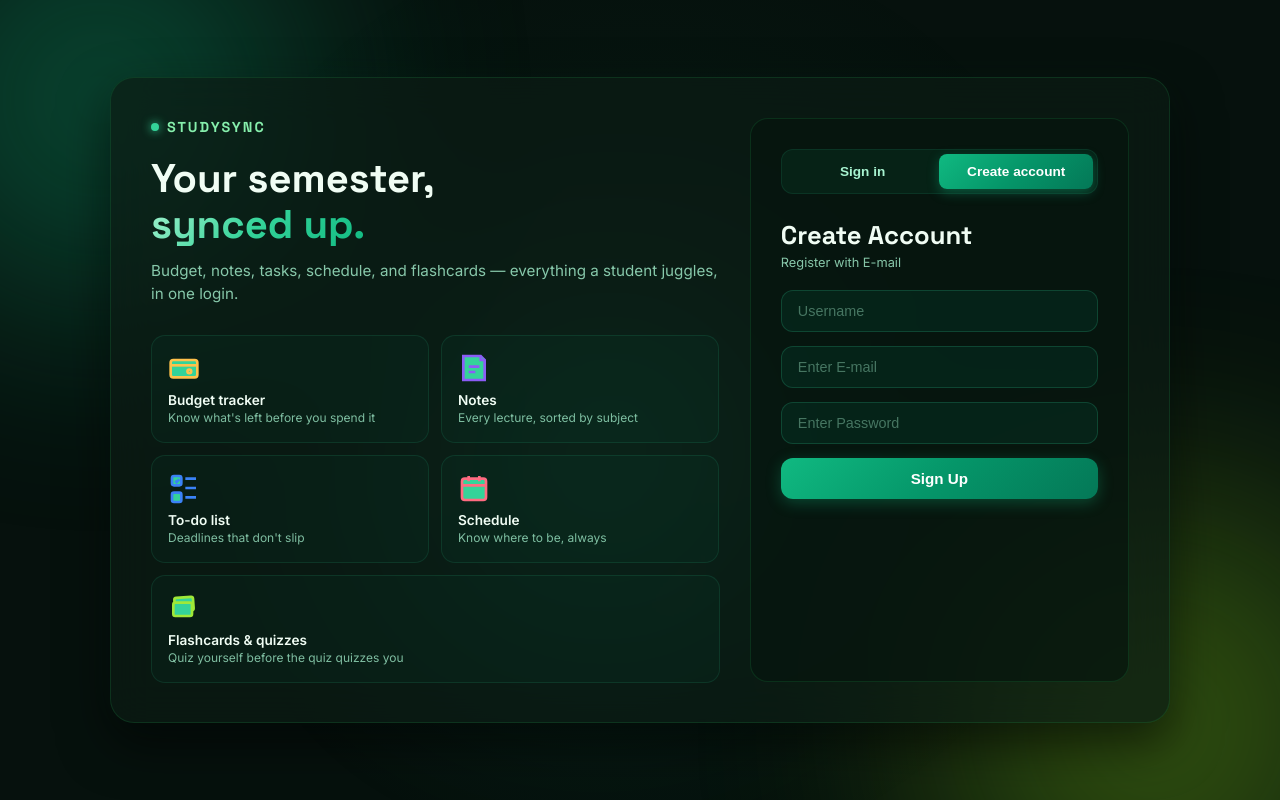
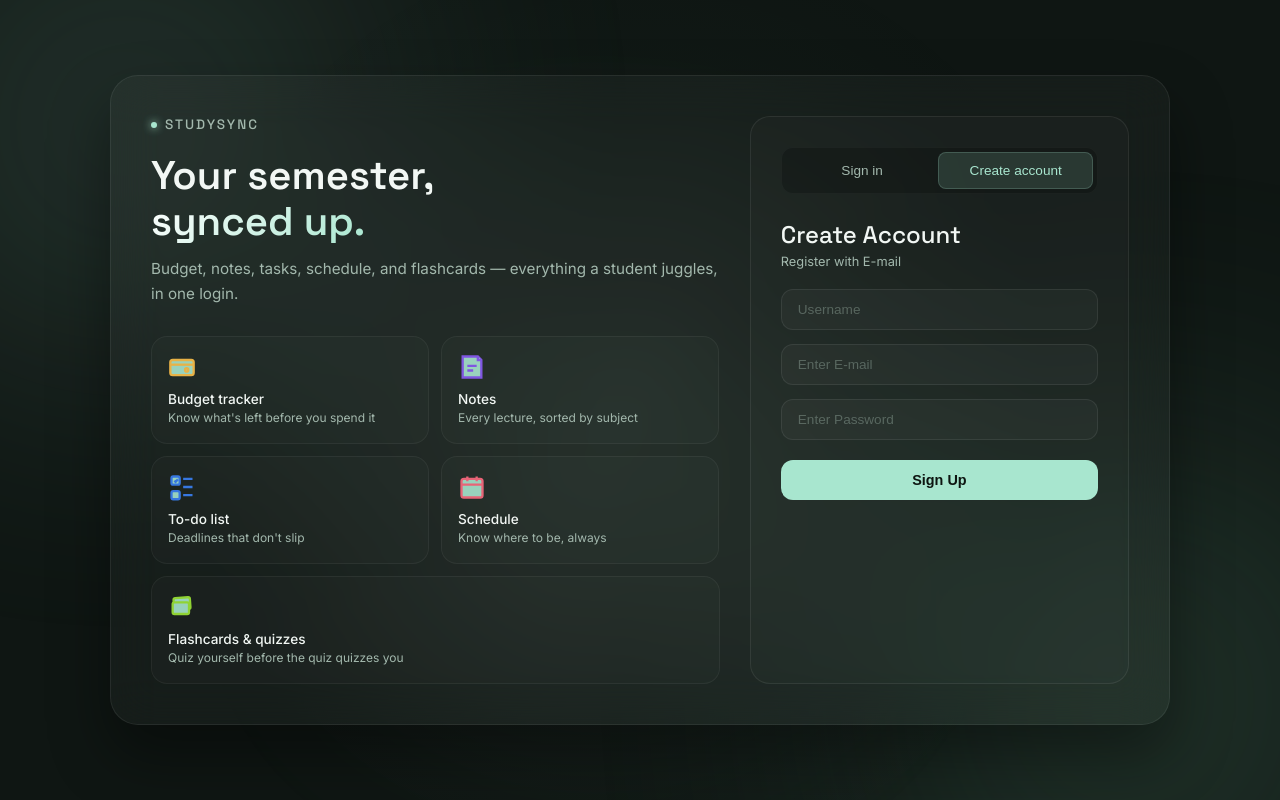
Before and after one commit to StudySyncTeam/Initial-StudySync-project, a Flask app: page /register in a window 1280 px wide. Run offline with Flask 3, Linux system fonts and the light colour scheme.

Commit message:
modify style

```diff
--- a/static/css/style.css
+++ b/static/css/style.css
@@ -8,16 +8,17 @@
 }
 
 :root {
-    --bg-dark: #06110d;
-    --card-bg: rgba(12, 28, 20, 0.7);
-    --card-border: rgba(34, 197, 94, 0.15);
-    --text-primary: #f0fdf4;
-    --text-secondary: #86efac;
-    --accent-blue: #10b981; /* Primary Green Accent */
-    --accent-gradient: linear-gradient(135deg, #10b981 0%, #059669 50%, #047857 100%);
-    --input-bg: rgba(6, 78, 59, 0.25);
-    --input-border: rgba(52, 211, 153, 0.2);
-    --radius-lg: 18px;
+    --bg-dark: #0f1613;
+    --card-bg: rgba(255, 255, 255, 0.03); /* Ultra-transparent glass */
+    --card-border: rgba(255, 255, 255, 0.07);
+    --text-primary: #f2f7f4;
+    --text-secondary: #a3b8ad;
+    --pastel-green: #a8e6cf; /* Soft pastel green */
+    --pastel-sage: #88d8b0;
+    --accent-gradient: linear-gradient(135deg, rgba(168, 230, 207, 0.8) 0%, rgba(136, 216, 176, 0.8) 100%);
+    --input-bg: rgba(255, 255, 255, 0.03);
+    --input-border: rgba(255, 255, 255, 0.08);
+    --radius-lg: 20px;
     --radius-md: 12px;
     --radius-sm: 8px;
     --font-heading: 'Space Grotesk', sans-serif;
@@ -37,7 +38,7 @@ body {
 }
 
 /* ==========================================================================
-   2. BACKGROUND EFFECTS
+   2. BACKGROUND EFFECTS (Minimal & Soft Pastel)
    ========================================================================== */
 #particles {
     position: fixed;
@@ -52,35 +53,35 @@ body {
 .bg-blob {
     position: fixed;
     border-radius: 50%;
-    filter: blur(120px);
-    opacity: 0.35;
+    filter: blur(140px);
+    opacity: 0.18; /* Reduced opacity for softness */
     pointer-events: none;
     z-index: 0;
 }
 
-/* Primary Emerald Green */
+/* Soft Mint Glow */
 .blob1 {
-    width: 400px;
-    height: 400px;
-    background: #10b981;
+    width: 450px;
+    height: 450px;
+    background: #a8e6cf;
     top: -100px;
     left: -100px;
 }
 
-/* Electric Neon Lime */
+/* Muted Sage */
 .blob2 {
-    width: 450px;
-    height: 450px;
-    background: #84cc16;
+    width: 500px;
+    height: 500px;
+    background: #88d8b0;
     bottom: -150px;
     right: -100px;
 }
 
-/* Deep Mint Spark */
+/* Minimal Cream Spark */
 .blob3 {
     width: 300px;
     height: 300px;
-    background: #059669;
+    background: #d8f3dc;
     top: 40%;
     left: 35%;
 }
@@ -92,7 +93,7 @@ body {
     width: 100%;
     height: 100%;
     pointer-events: none;
-    background: radial-gradient(600px at var(--mouse-x, 50%) var(--mouse-y, 50%), rgba(52, 211, 153, 0.06), transparent 80%);
+    background: radial-gradient(600px at var(--mouse-x, 50%) var(--mouse-y, 50%), rgba(168, 230, 207, 0.04), transparent 80%);
     z-index: 1;
 }
 
@@ -113,11 +114,11 @@ body {
     gap: 30px;
     background: var(--card-bg);
     border: 1px solid var(--card-border);
-    backdrop-filter: blur(20px);
-    -webkit-backdrop-filter: blur(20px);
-    border-radius: 24px;
+    backdrop-filter: blur(24px);
+    -webkit-backdrop-filter: blur(24px);
+    border-radius: 28px;
     padding: 40px;
-    box-shadow: 0 20px 50px rgba(0, 0, 0, 0.6), 0 0 40px rgba(16, 185, 129, 0.05);
+    box-shadow: 0 30px 60px rgba(0, 0, 0, 0.4);
 }
 
 /* ==========================================================================
@@ -131,9 +132,9 @@ body {
 
 .brand {
     font-family: var(--font-heading);
-    font-weight: 700;
+    font-weight: 500;
     letter-spacing: 2px;
-    font-size: 0.9rem;
+    font-size: 0.85rem;
     color: var(--text-secondary);
     display: flex;
     align-items: center;
@@ -142,11 +143,11 @@ body {
 }
 
 .brand .dot {
-    width: 8px;
-    height: 8px;
-    background: #34d399;
+    width: 6px;
+    height: 6px;
+    background: var(--pastel-green);
     border-radius: 50%;
-    box-shadow: 0 0 10px #34d399;
+    box-shadow: 0 0 8px var(--pastel-green);
 }
 
 .showcase h1 {
@@ -154,22 +155,22 @@ body {
     font-size: 2.5rem;
     line-height: 1.15;
     margin-bottom: 12px;
-    font-weight: 700;
+    font-weight: 600;
 }
 
 .showcase h1 .grad {
-    background: linear-gradient(135deg, #a7f3d0 0%, #34d399 50%, #10b981 100%);
+    background: linear-gradient(135deg, #ffffff 0%, #a8e6cf 100%);
     background-clip: text;
     -webkit-background-clip: text;
     -webkit-text-fill-color: transparent;
 }
 
 .lede {
-    color: #a7f3d0;
-    opacity: 0.8;
+    color: var(--text-secondary);
     font-size: 0.95rem;
-    line-height: 1.5;
+    line-height: 1.6;
     margin-bottom: 30px;
+    font-weight: 300;
 }
 
 /* Bento Grid */
@@ -181,18 +182,18 @@ body {
 }
 
 .bento-item {
-    background: rgba(16, 185, 129, 0.04);
-    border: 1px solid rgba(52, 211, 153, 0.12);
+    background: rgba(255, 255, 255, 0.02);
+    border: 1px solid rgba(255, 255, 255, 0.05);
     padding: 16px;
-    border-radius: 14px;
+    border-radius: 16px;
     transform-style: preserve-3d;
-    transition: transform 0.15s ease-out, background 0.3s ease, border-color 0.3s ease;
+    transition: all 0.3s ease;
     will-change: transform;
 }
 
 .bento-item:hover {
-    background: rgba(16, 185, 129, 0.12);
-    border-color: rgba(52, 211, 153, 0.4);
+    background: rgba(255, 255, 255, 0.04);
+    border-color: rgba(168, 230, 207, 0.25);
 }
 
 .bento-item.wide {
@@ -200,10 +201,11 @@ body {
 }
 
 .bento-item .ic {
-    width: 32px;
-    height: 32px;
-    margin-bottom: 8px;
-    color: #34d399;
+    width: 28px;
+    height: 28px;
+    margin-bottom: 10px;
+    color: var(--pastel-green);
+    opacity: 0.9;
 }
 
 .bento-item .ic svg {
@@ -213,24 +215,24 @@ body {
 }
 
 .bento-item .t {
-    font-weight: 600;
+    font-weight: 500;
     font-size: 0.85rem;
-    margin-bottom: 2px;
+    margin-bottom: 3px;
     color: var(--text-primary);
 }
 
 .bento-item .d {
     font-size: 0.75rem;
-    color: #a7f3d0;
-    opacity: 0.75;
-    line-height: 1.3;
+    color: var(--text-secondary);
+    line-height: 1.4;
+    font-weight: 300;
 }
 
 /* ==========================================================================
    5. AUTH PANEL & FORMS
    ========================================================================== */
 .auth-panel {
-    background: rgba(6, 20, 14, 0.6);
+    background: rgba(255, 255, 255, 0.02);
     border: 1px solid var(--card-border);
     border-radius: var(--radius-lg);
     padding: 30px;
@@ -240,30 +242,30 @@ body {
 
 .tabs {
     display: flex;
-    background: rgba(16, 185, 129, 0.08);
+    background: rgba(0, 0, 0, 0.2);
     padding: 4px;
     border-radius: var(--radius-md);
     margin-bottom: 25px;
-    border: 1px solid rgba(52, 211, 153, 0.1);
+    border: 1px solid rgba(255, 255, 255, 0.03);
 }
 
 .tabs button {
     flex: 1;
     background: none;
     border: none;
-    color: #a7f3d0;
+    color: var(--text-secondary);
     padding: 10px 0;
     font-size: 0.85rem;
-    font-weight: 600;
+    font-weight: 500;
     cursor: pointer;
     border-radius: var(--radius-sm);
     transition: all 0.3s ease;
 }
 
 .tabs button.active {
-    background: var(--accent-gradient);
-    color: #ffffff;
-    box-shadow: 0 4px 12px rgba(16, 185, 129, 0.35);
+    background: rgba(168, 230, 207, 0.15);
+    color: var(--pastel-green);
+    border: 1px solid rgba(168, 230, 207, 0.2);
 }
 
 .auth-form {
@@ -277,15 +279,16 @@ body {
 
 .auth-form h1 {
     font-family: var(--font-heading);
-    font-size: 1.6rem;
+    font-size: 1.5rem;
+    font-weight: 500;
     margin-bottom: 4px;
 }
 
 .auth-form span {
     font-size: 0.8rem;
-    color: #a7f3d0;
-    opacity: 0.8;
+    color: var(--text-secondary);
     margin-bottom: 20px;
+    font-weight: 300;
 }
 
 .auth-form input {
@@ -294,42 +297,41 @@ body {
     border-radius: var(--radius-md);
     padding: 12px 16px;
     color: var(--text-primary);
-    font-size: 0.9rem;
+    font-size: 0.85rem;
     margin-bottom: 14px;
     outline: none;
     transition: all 0.25s ease;
 }
 
 .auth-form input:focus {
-    border-color: #34d399;
-    box-shadow: 0 0 0 3px rgba(52, 211, 153, 0.2);
-    background: rgba(6, 78, 59, 0.4);
+    border-color: rgba(168, 230, 207, 0.4);
+    background: rgba(255, 255, 255, 0.05);
 }
 
 .auth-form input::placeholder {
-    color: rgba(167, 243, 208, 0.4);
+    color: rgba(163, 184, 173, 0.4);
 }
 
 .btn-submit {
-    background: var(--accent-gradient);
+    background: var(--pastel-green);
     border: none;
-    color: #ffffff;
+    color: #0d1511;
     padding: 12px;
     border-radius: var(--radius-md);
     font-weight: 600;
-    font-size: 0.95rem;
+    font-size: 0.9rem;
     cursor: pointer;
-    transition: transform 0.2s ease, box-shadow 0.2s ease;
-    box-shadow: 0 4px 15px rgba(16, 185, 129, 0.3);
+    transition: all 0.2s ease;
+    margin-top: 6px;
 }
 
 .btn-submit:hover {
-    transform: translateY(-1px);
-    box-shadow: 0 6px 20px rgba(52, 211, 153, 0.45);
+    background: #bbf0dc;
+    box-shadow: 0 4px 15px rgba(168, 230, 207, 0.2);
 }
 
 .btn-submit:active {
-    transform: translateY(0);
+    transform: scale(0.99);
 }
 
 /* ==========================================================================
```
